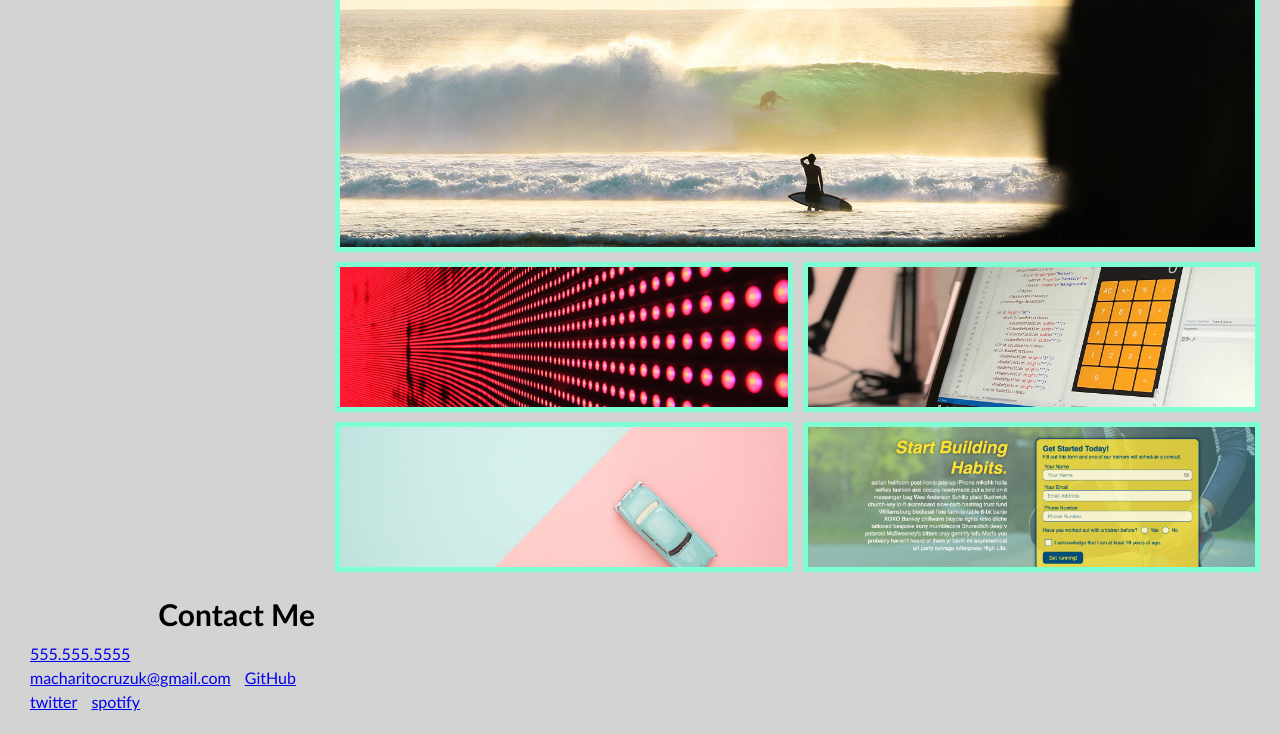
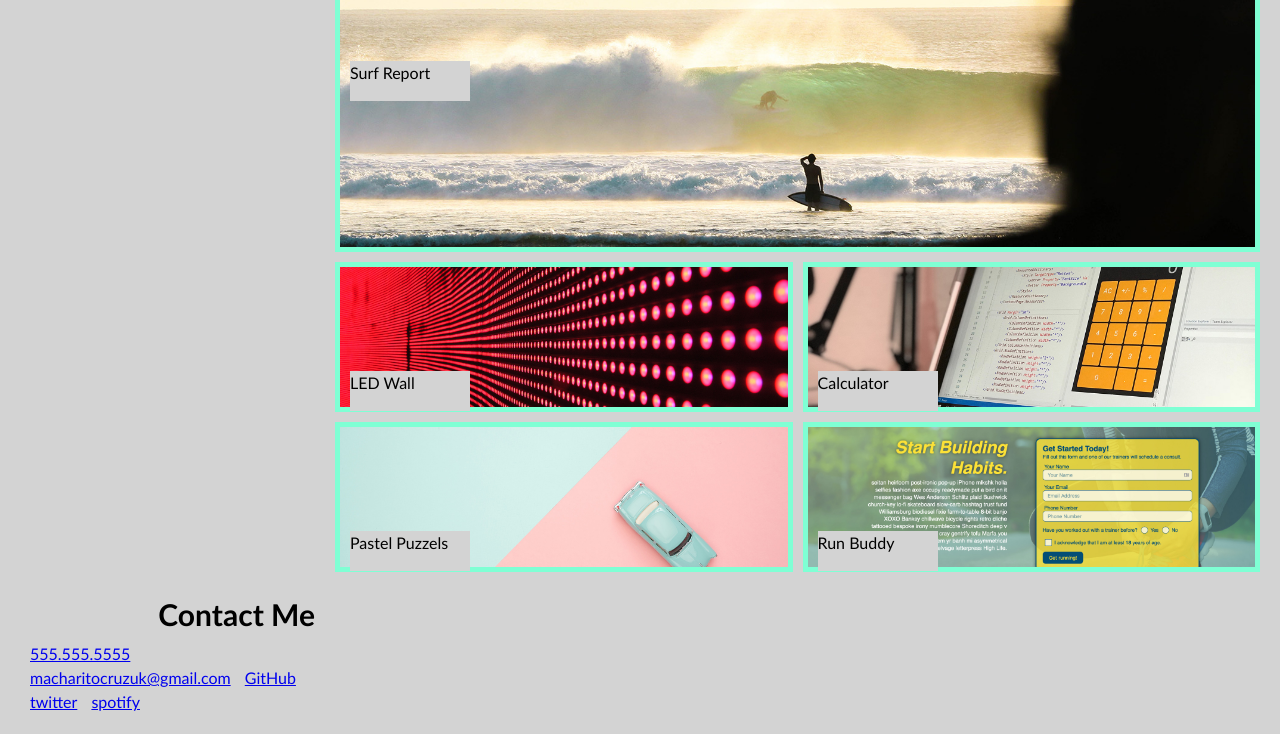
Before and after one commit to chari00/My-Portfolio, a plain HTML site: page index.html in a window 1280 px wide. Shown: the part 716-1450 px from the top of the page. Drawn offline with Linux system fonts and the light colour scheme.

Commit message:
add project-text to grid areas in the work section in html

```diff
--- a/index.html
+++ b/index.html
@@ -64,14 +64,20 @@
 
     <section class="grid-areas">
       <div id="surf" class="grid-templateAreas">
+        <div class="project-text">Surf Report</div>
       </div>
       <div id="led-lights" class="grid-templateAreas">
+        <div class="project-text">LED Wall</div>
       </div>
       <div id="calculator" class="grid-templateAreas">
+        <div class="project-text">Calculator</div>
       </div>
       <div id="puzzels" class="grid-templateAreas">
+        <div class="project-text">Pastel Puzzels</div>
       </div>
       <div id="run" class="grid-templateAreas">
+        <div class="project-text">Run Buddy</div>
+
       </div>
 
     </section>
--- a/starter/css/style.css
+++ b/starter/css/style.css
@@ -2,35 +2,30 @@
   box-sizing: border-box;
   background-color: lightgray;
   margin: 5px;
-
 }
 
 body {
   margin: 0px;
   padding: 0px;
-  font-family: 'Trebuchet MS', 'Lucida Sans Unicode', 'Lucida Grande', 'Lucida Sans', Arial, sans-serif;
+  font-family: "Trebuchet MS", "Lucida Sans Unicode", "Lucida Grande",
+    "Lucida Sans", Arial, sans-serif;
   line-height: 1.5;
 }
 
 header {
   margin: 5px;
   padding: 2px;
-
-
 }
 
 h1 {
-  background-color: aquamarine
-
+  background-color: aquamarine;
 }
-
 
 ul {
   display: flex;
   justify-content: flex-end;
   flex-wrap: wrap;
   background-color: black;
-
 }
 
 li a {
@@ -42,7 +37,6 @@ li a {
 li {
   background-color: black;
   list-style: none;
-
 }
 
 .hero-banner-grid {
@@ -55,15 +49,13 @@ li {
 
 .hero-banner {
   display: grid;
-  grid-template-areas:
-    "hero hero "
+  grid-template-areas: "hero hero ";
 }
 
 #subtitle {
   grid-area: hero;
   height: 300px;
   background-image: url("../images/02-hero-bg.jpg");
-
 }
 
 .coolsub {
@@ -75,17 +67,18 @@ li {
   grid-template-columns: 25% 75%;
 }
 
-
-
 h2 {
   font-size: 30px;
   color: black;
   display: flex;
   justify-content: right;
-
 }
-
-
+.project-text {
+  width: 120px;
+  height: 40px;
+  margin-top: 13vh;
+  margin-left: 10px;
+}
 
 .grid-areas {
   display: grid;
@@ -96,7 +89,6 @@ h2 {
     "surf surf"
     "led calc"
     "puzzels run";
-
 }
 
 .grid-templateAreas {
@@ -108,7 +100,6 @@ h2 {
   border: 5px aquamarine solid;
   height: 150px;
 }
-
 
 #led-lights {
   grid-area: led;
@@ -142,7 +133,6 @@ h2 {
   }
 }
 @media screen and (max-width: 450px) {
-
   * {
     background-color: yellowgreen;
   }
```
